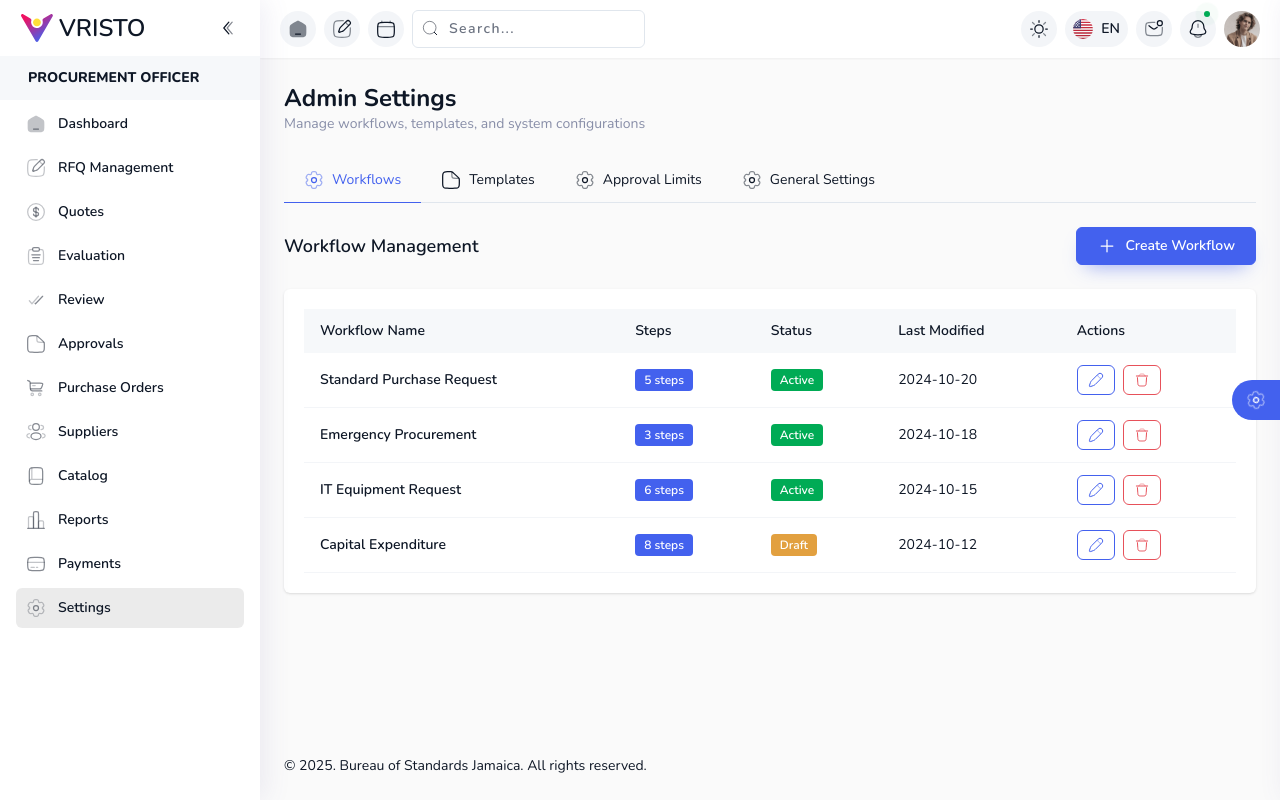
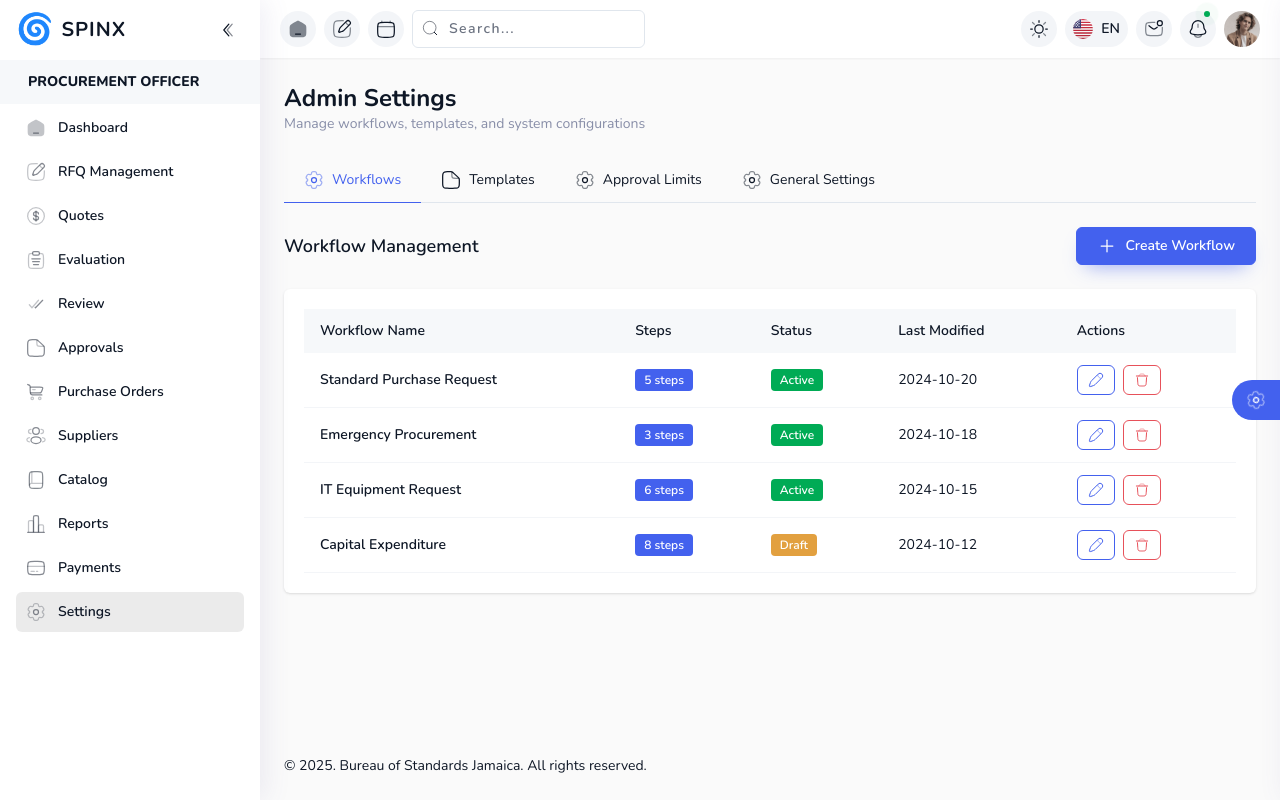
Before and after one commit to standardsja/pms, a React (Vite) app: page /procurement/admin in a window 1280 px wide. Built offline with nearby package versions, Linux system fonts and the light colour scheme.

Commit message:
Kymarley

```diff
--- a/src/components/Layouts/Header.tsx
+++ b/src/components/Layouts/Header.tsx
@@ -150,8 +150,8 @@ const Header = () => {
                 <div className="relative bg-white flex w-full items-center px-5 py-2.5 dark:bg-black">
                     <div className="horizontal-logo flex lg:hidden justify-between items-center ltr:mr-2 rtl:ml-2">
                         <Link to="/" className="main-logo flex items-center shrink-0">
-                            <img className="w-8 ltr:-ml-1 rtl:-mr-1 inline" src="/assets/images/logo.svg" alt="logo" />
-                            <span className="text-2xl ltr:ml-1.5 rtl:mr-1.5  font-semibold  align-middle hidden md:inline dark:text-white-light transition-all duration-300">VRISTO</span>
+                            <span className="text-2xl">🌀</span>
+                            <span className="text-lg ltr:ml-1.5 rtl:mr-1.5 font-bold align-middle hidden md:inline dark:text-white-light transition-all duration-300 tracking-wider">SPINX</span>
                         </Link>
                         <button
                             type="button"
--- a/src/components/Layouts/Sidebar.tsx
+++ b/src/components/Layouts/Sidebar.tsx
@@ -75,8 +75,8 @@ const Sidebar = () => {
                 <div className="bg-white dark:bg-black h-full">
                     <div className="flex justify-between items-center px-4 py-3">
                         <NavLink to="/" className="main-logo flex items-center shrink-0">
-                            <img className="w-8 ml-[5px] flex-none" src="/assets/images/logo.svg" alt="logo" />
-                            <span className="text-2xl ltr:ml-1.5 rtl:mr-1.5 font-semibold align-middle lg:inline dark:text-white-light">{t('VRISTO')}</span>
+                            <span className="text-3xl">🌀</span>
+                            <span className="text-xl ltr:ml-2 rtl:mr-2 font-bold align-middle lg:inline dark:text-white-light tracking-wider">SPINX</span>
                         </NavLink>
 
                         <button
--- a/src/pages/Auth/Login.tsx
+++ b/src/pages/Auth/Login.tsx
@@ -113,7 +113,15 @@ const Login = () => {
                 <div className="absolute inset-0 bg-[url('/assets/images/auth/pattern.png')] opacity-10"></div>
                 <div className="relative z-10 flex flex-col justify-center items-center w-full p-12 text-white">
                     <div className="max-w-lg">
-                        <img src="/assets/images/logo-white.svg" alt="Logo" className="w-24 h-24 mb-8" />
+                        <div className="flex items-center justify-center mb-12">
+                            <div className="relative">
+                                <div className="absolute inset-0 bg-white/20 blur-2xl rounded-full"></div>
+                                <div className="relative flex items-center gap-4 bg-white/10 backdrop-blur-sm px-8 py-6 rounded-2xl border-2 border-white/30 shadow-2xl">
+                                    <span className="text-7xl drop-shadow-lg animate-pulse">🌀</span>
+                                    <span className="text-6xl font-black tracking-widest text-white drop-shadow-2xl" style={{ letterSpacing: '0.15em' }}>SPINX</span>
+                                </div>
+                            </div>
+                        </div>
                         <h1 className="text-5xl font-bold mb-6">Procurement Management System</h1>
                         <p className="text-xl text-white/90 mb-8">
                             Streamline your procurement process with our comprehensive solution for request management, RFQ handling, and supplier coordination.
--- a/src/pages/Auth/Register.tsx
+++ b/src/pages/Auth/Register.tsx
@@ -73,7 +73,15 @@ const Register = () => {
                 <div className="absolute inset-0 bg-[url('/assets/images/auth/pattern.png')] opacity-10"></div>
                 <div className="relative z-10 flex flex-col justify-center items-center w-full p-12 text-white">
                     <div className="max-w-lg">
-                        <img src="/assets/images/logo-white.svg" alt="Logo" className="w-24 h-24 mb-8" />
+                        <div className="flex items-center justify-center mb-12">
+                            <div className="relative">
+                                <div className="absolute inset-0 bg-white/20 blur-2xl rounded-full"></div>
+                                <div className="relative flex items-center gap-4 bg-white/10 backdrop-blur-sm px-8 py-6 rounded-2xl border-2 border-white/30 shadow-2xl">
+                                    <span className="text-7xl drop-shadow-lg animate-pulse">🌀</span>
+                                    <span className="text-6xl font-black tracking-widest text-white drop-shadow-2xl" style={{ letterSpacing: '0.15em' }}>SPINX</span>
+                                </div>
+                            </div>
+                        </div>
                         <h1 className="text-5xl font-bold mb-6">Join Our Platform</h1>
                         <p className="text-xl text-white/90 mb-8">
                             Create your account and start managing procurement processes efficiently with our comprehensive solution.
```
